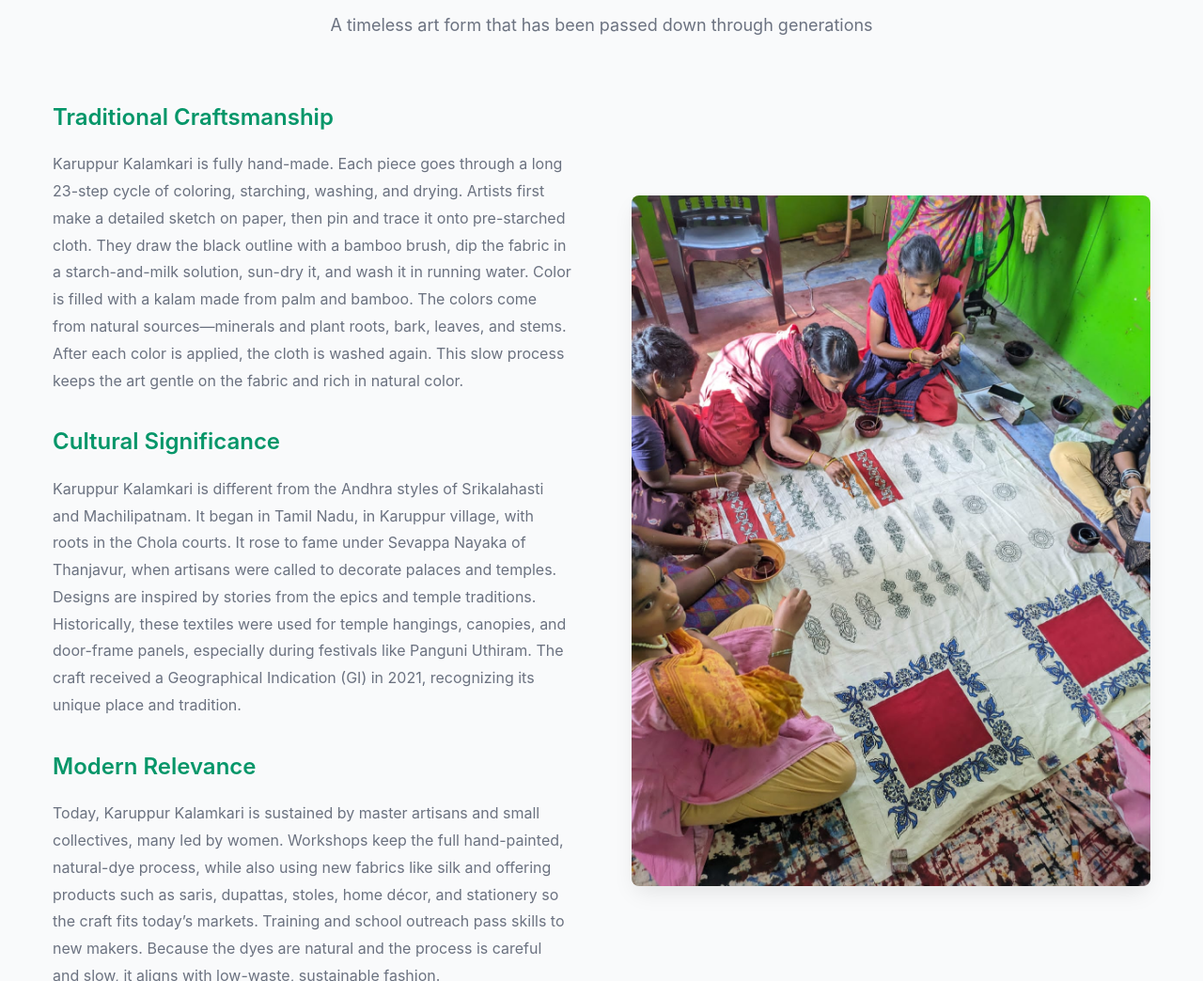
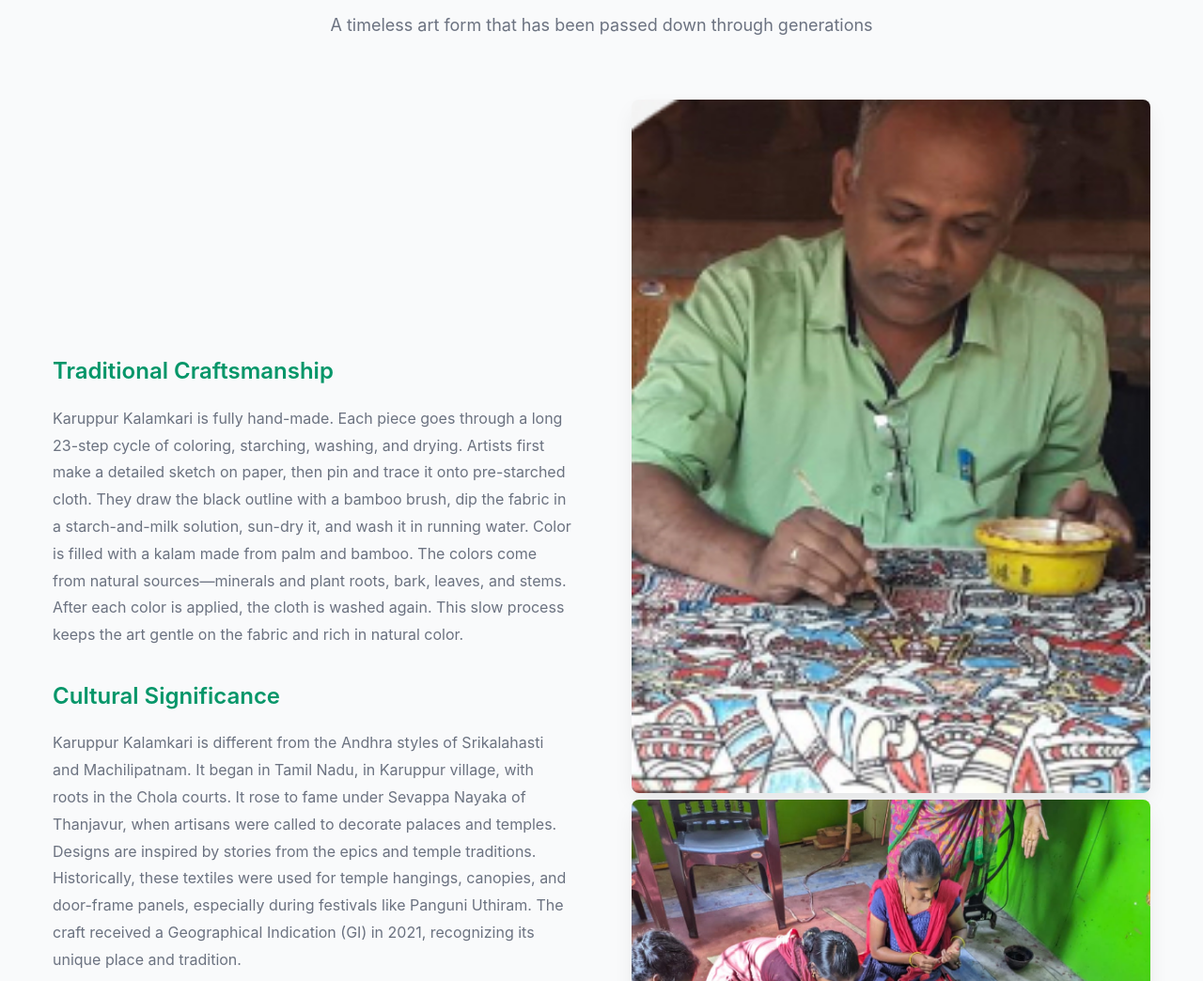
Before and after one commit to DheekshaBaskaran/kalamkari, a plain HTML site: page index.html in a window 1280 px wide. Shown: the part 1461-2505 px from the top of the page at 94% size. Drawn offline with Linux system fonts and the light colour scheme.

Commit message:
imageupdate

```diff
--- a/index.html
+++ b/index.html
@@ -74,6 +74,7 @@
                     </div>
                     <div class="about-image">
                         <!-- PLACEHOLDER: Add your about section image -->
+                        <img src="IMG_6884.jpg" alt="Artisan creating Karuppur Kalamarki art">
                         <img src="peopleworking.jpeg" alt="Artisan creating Karuppur Kalamarki art">
                     </div>
                 </div>
```
Also changed, not shown: IMG_6884.jpg (added).
